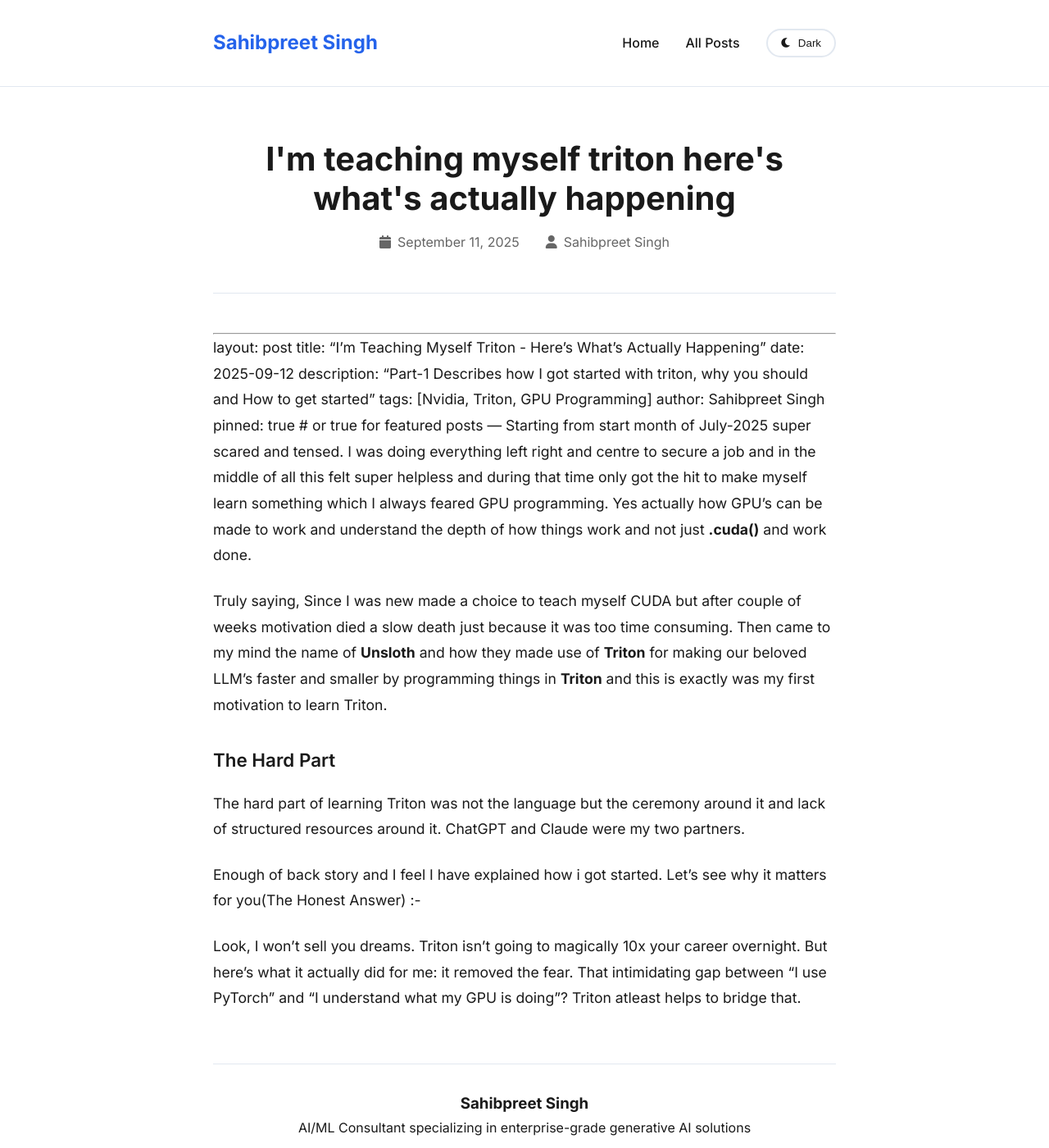
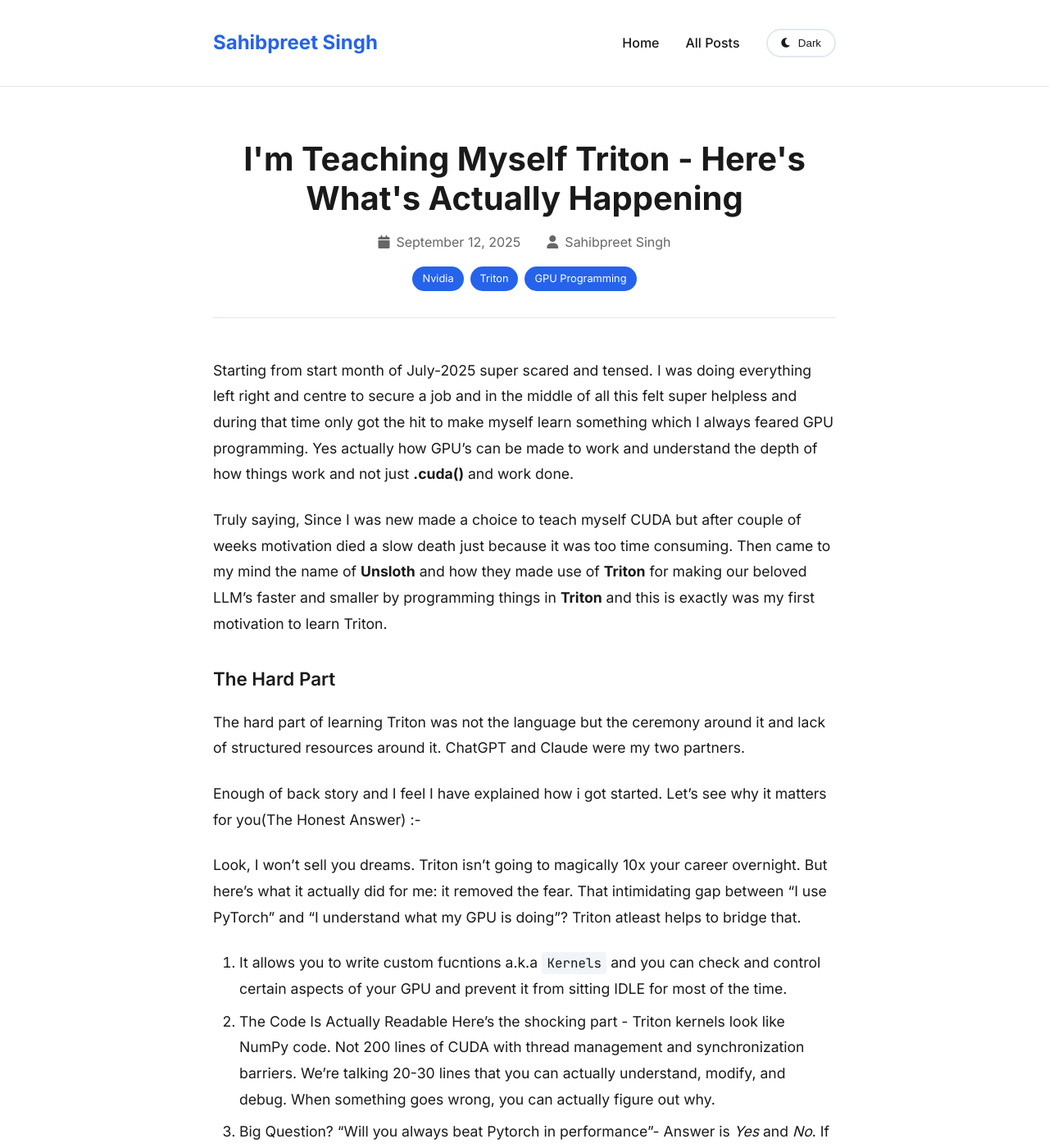
Before and after one commit to sahibpreetsingh12/sahibpreetsingh12.github.io, a Jekyll site: the page built from _posts/2025-09-11-I'm Teaching Myself Triton - Here's What's Actually Happening.md, in a window 1280 px wide and 1400 px high. Shown: the whole window at 82% size. Built offline with Jekyll 4.4.1, drawn with Linux system fonts in a browser that asks for light colours; nearby versions of some CDN libraries; some of the changed text lies outside the part shown.

Commit message:
For Draft Triton 1 fixed YAML

```diff
--- a/_posts/2025-09-11-I'm Teaching Myself Triton - Here's What's Actually Happening.md
+++ b/_posts/2025-09-11-I'm Teaching Myself Triton - Here's What's Actually Happening.md
@@ -1,12 +1,12 @@
- ---
-  layout: post
-  title: "I'm Teaching Myself Triton - Here's What's Actually Happening"
-  date: 2025-09-12
-  description: "Part-1 Describes how I got started with triton, why you should and How to get started"
-  tags: [Nvidia, Triton, GPU Programming]
-  author: Sahibpreet Singh
-  pinned: true  # or true for featured posts
-  ---
+---
+layout: post
+title: "I'm Teaching Myself Triton - Here's What's Actually Happening"
+date: 2025-09-12
+description: "Part-1 Describes how I got started with triton, why you should and How to get started"
+tags: [Nvidia, Triton, GPU Programming]
+author: Sahibpreet Singh
+pinned: true
+---
 Starting from start month of July-2025 super scared and tensed. I was doing everything left right and centre to secure a job and in the middle of all this felt super helpless and during that time only got the hit to make myself learn something which I always feared GPU programming. Yes actually how GPU's can be made to work and understand the depth of how things work and not just **.cuda()** and work done.
 
 Truly saying, Since I was new made a choice to teach myself CUDA but after couple of weeks motivation died a slow death just because it was too time consuming. Then came to my mind the name of **Unsloth** and how they made use of **Triton** for making our beloved LLM's faster and smaller by programming things in **Triton** and this is exactly was my first motivation to learn Triton.
@@ -17,3 +17,14 @@ The hard part of learning Triton was not the language but the ceremony around it
 Enough of back story and I feel I have explained how i got started. Let's see why it matters for you(The Honest Answer) :-
 
 Look, I won't sell you dreams. Triton isn't going to magically 10x your career overnight. But here's what it actually did for me: it removed the fear. That intimidating gap between "I use PyTorch" and "I understand what my GPU is doing"? Triton atleast helps to bridge that.
+
+1. It allows you to write custom fucntions a.k.a `Kernels` and you can check and control certain aspects of your GPU and prevent it from sitting IDLE for most of the time.
+2. The Code Is Actually Readable
+Here's the shocking part - Triton kernels look like NumPy code. Not 200 lines of CUDA with thread management and synchronization barriers. We're talking 20-30 lines that you can actually understand, modify, and debug. When something goes wrong, you can actually figure out why.
+3. Big Question? "Will you always beat Pytorch in performance"- Answer is *Yes* and *No*. If we are talking of standard operations beating Pytorch is little sloppy because you are fighting with `cuBLAS` and `cuDNN` which are written by NVIDIA wizards and will destroy your amateur matrix multiplication every time but if you come to a territory where hardware is something you have assembled and you are trying to exceute a custom version of Attention for faster inference `Triton holds your hand`.
+
+4. More Importantly - Since while learning, you will try and fight with Pytorch to see how far you came you will get in depths of all the **Standard Operations** so your understanding of concepts gets another soothing touch.
+
+Covered Why You should learn. Now  ***Terminology Alert*** :-
+
+When I started, people kept throwing around words like "blocks," "tiles," and "warps" like I was supposed to just know. Here's what they actually mean, explained like you're five (because that's what I needed):
```
